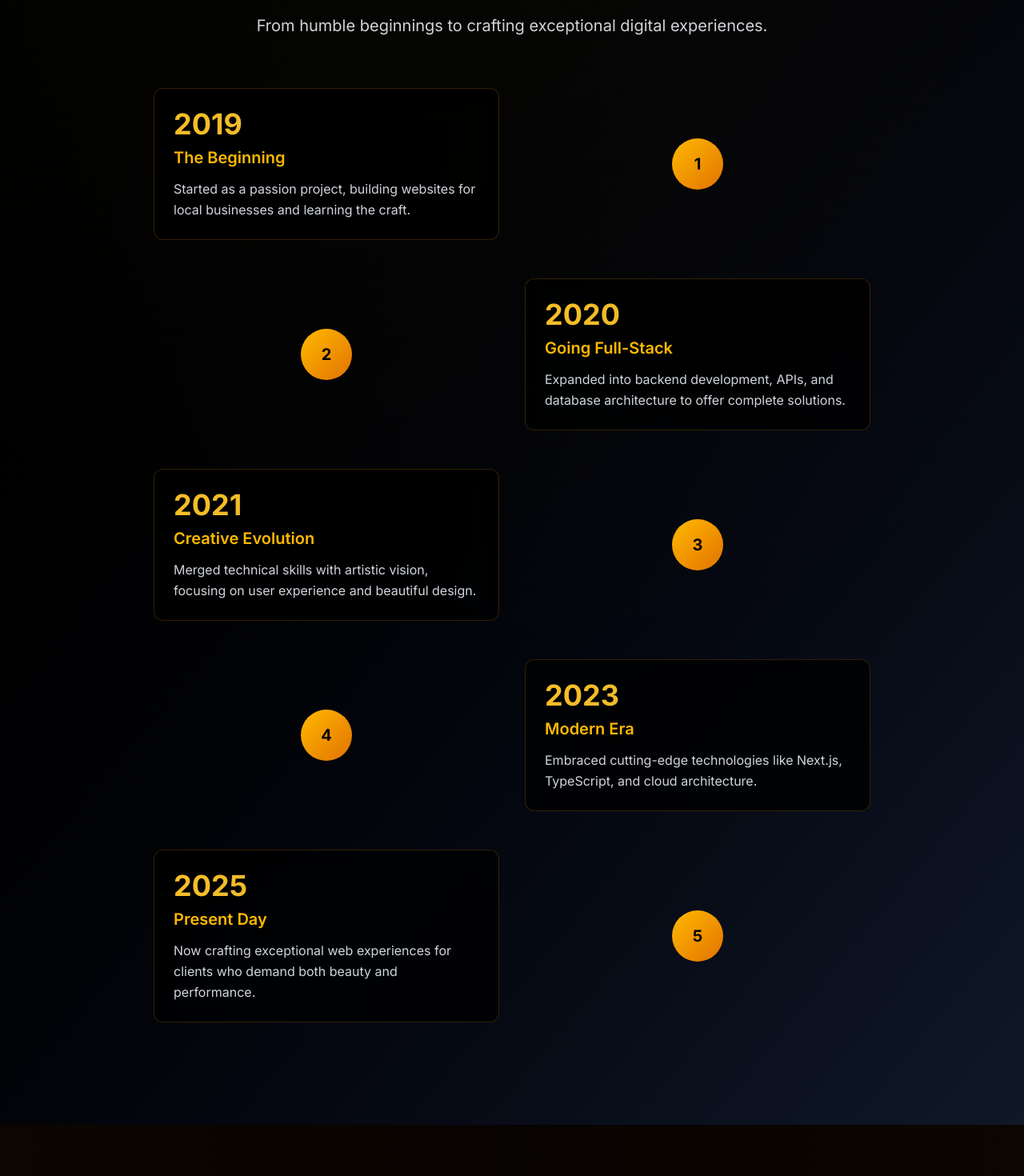
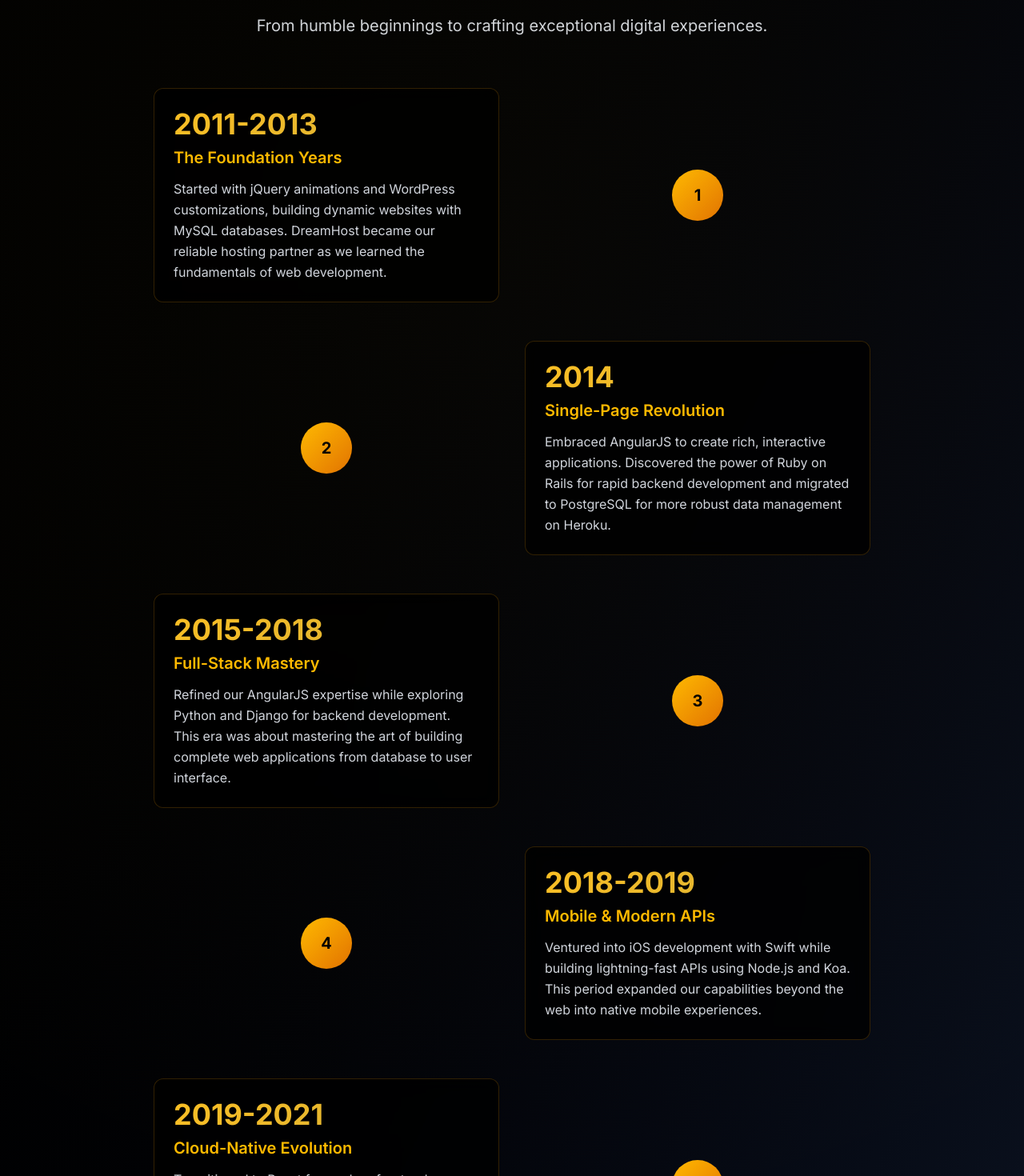
Before and after one commit to travisluong/tech-stack-studio, a Next.js app in the folder tech-stack-studio-website/: page /about in a window 1280 px wide. Shown: the part 2240-3710 px from the top of the page at 80% size. Built offline with nearby package versions, Linux system fonts and the light colour scheme.

Commit message:
update timeline

```diff
--- a/tech-stack-studio-website/src/app/about/page.tsx
+++ b/tech-stack-studio-website/src/app/about/page.tsx
@@ -62,34 +62,46 @@ export default function AboutPage() {
 
   const timeline = [
     {
-      year: "2019",
-      title: "The Beginning",
+      year: "2011-2013",
+      title: "The Foundation Years",
       description:
-        "Started as a passion project, building websites for local businesses and learning the craft.",
+        "Started with jQuery animations and WordPress customizations, building dynamic websites with MySQL databases. DreamHost became our reliable hosting partner as we learned the fundamentals of web development.",
     },
     {
-      year: "2020",
-      title: "Going Full-Stack",
+      year: "2014",
+      title: "Single-Page Revolution",
       description:
-        "Expanded into backend development, APIs, and database architecture to offer complete solutions.",
+        "Embraced AngularJS to create rich, interactive applications. Discovered the power of Ruby on Rails for rapid backend development and migrated to PostgreSQL for more robust data management on Heroku.",
     },
     {
-      year: "2021",
-      title: "Creative Evolution",
+      year: "2015-2018",
+      title: "Full-Stack Mastery",
       description:
-        "Merged technical skills with artistic vision, focusing on user experience and beautiful design.",
+        "Refined our AngularJS expertise while exploring Python and Django for backend development. This era was about mastering the art of building complete web applications from database to user interface.",
     },
     {
-      year: "2023",
-      title: "Modern Era",
+      year: "2018-2019",
+      title: "Mobile & Modern APIs",
       description:
-        "Embraced cutting-edge technologies like Next.js, TypeScript, and cloud architecture.",
+        "Ventured into iOS development with Swift while building lightning-fast APIs using Node.js and Koa. This period expanded our capabilities beyond the web into native mobile experiences.",
+    },
+    {
+      year: "2019-2021",
+      title: "Cloud-Native Evolution",
+      description:
+        "Transitioned to React for modern frontend development and Express.js for robust backends. Embraced containerization with Docker and Kubernetes, scaling applications across Google Cloud Platform and Azure.",
+    },
+    {
+      year: "2021-Present",
+      title: "Enterprise & Performance",
+      description:
+        "Diversified into enterprise technologies with Scala + PlayFramework, Python + FastAPI, and Java + SpringBoot. Mastered AWS cloud architecture while delivering high-performance solutions for demanding clients.",
     },
     {
       year: "2025",
-      title: "Present Day",
+      title: "Modern Excellence",
       description:
-        "Now crafting exceptional web experiences for clients who demand both beauty and performance.",
+        "Today we craft exceptional experiences with Next.js, React, and TypeScript while integrating cutting-edge AI technologies. Our tech stack represents years of evolution, choosing the right tools for each project while maintaining our commitment to quality and innovation.",
     },
   ];
 
--- a/tech-stack-studio-website/src/app/page.tsx
+++ b/tech-stack-studio-website/src/app/page.tsx
@@ -12,7 +12,7 @@ export default function Home() {
   const stats = [
     { number: "50+", label: "Projects Delivered" },
     { number: "100%", label: "Client Satisfaction" },
-    { number: "5+", label: "Years Experience" },
+    { number: "15+", label: "Years Experience" },
     { number: "24/7", label: "Support" },
   ];
 
```
